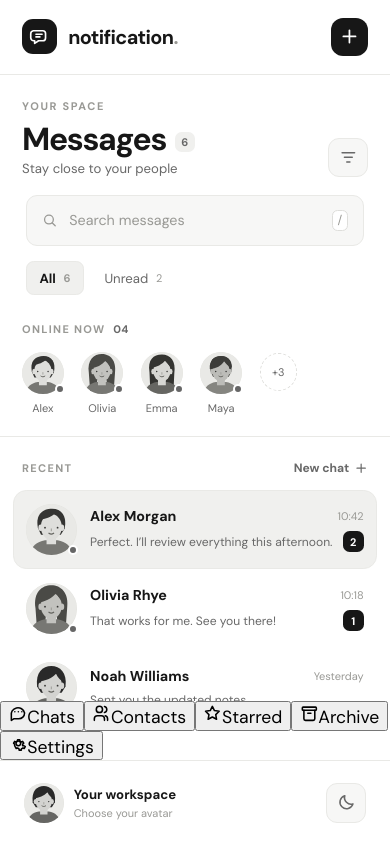
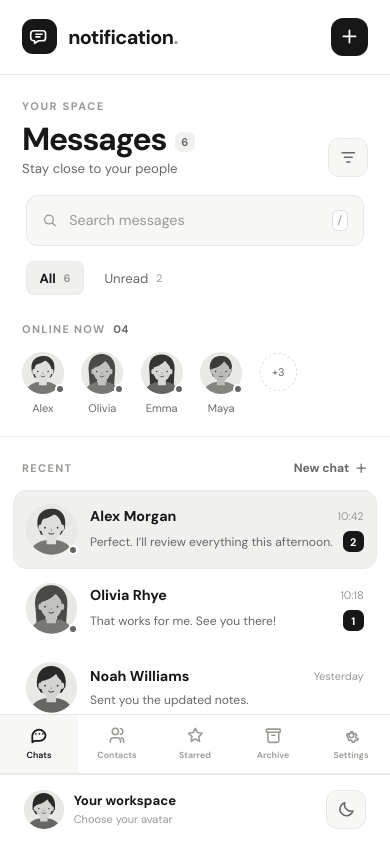
Before and after one commit to arman-somani/notification, a React (Vite) app: page / in a window 390 px wide. Built offline with nearby package versions, Linux system fonts and the light colour scheme.

Commit message:
Complete responsive mobile navigation and avatar clipping

```diff
--- a/src/App.css
+++ b/src/App.css
@@ -750,3 +750,44 @@
   .avatar-picker { width: 50px; height: 50px; }
   .avatar-picker-actions { padding-top: 14px; }
 }
+
+
+/* Mobile navigation is shown when the desktop icon rail is hidden */
+.mobile-nav-bar { display: none; }
+
+.avatar-art { clip-path: circle(50%); }
+
+@media (max-width: 760px) {
+  .mobile-nav-bar {
+    min-height: 58px;
+    display: grid;
+    grid-template-columns: repeat(5, minmax(0, 1fr));
+    align-items: stretch;
+    border-top: 1px solid var(--line);
+    border-bottom: 1px solid var(--line);
+    background: var(--surface);
+  }
+  .mobile-nav-bar button {
+    min-width: 0;
+    display: flex;
+    flex-direction: column;
+    align-items: center;
+    justify-content: center;
+    gap: 4px;
+    border: 0;
+    border-radius: 0;
+    background: transparent;
+    color: var(--text-faint);
+    font: inherit;
+    cursor: pointer;
+  }
+  .mobile-nav-bar button span { font-size: 9px; font-weight: 600; }
+  .mobile-nav-bar button.selected { color: var(--text); background: var(--surface-soft); }
+  .mobile-nav-bar button.selected svg { stroke-width: 2.3; }
+  .inbox-footer { min-height: 64px; }
+}
+
+@media (max-width: 390px) {
+  .mobile-nav-bar { min-height: 54px; }
+  .mobile-nav-bar button span { font-size: 8px; }
+}
```
